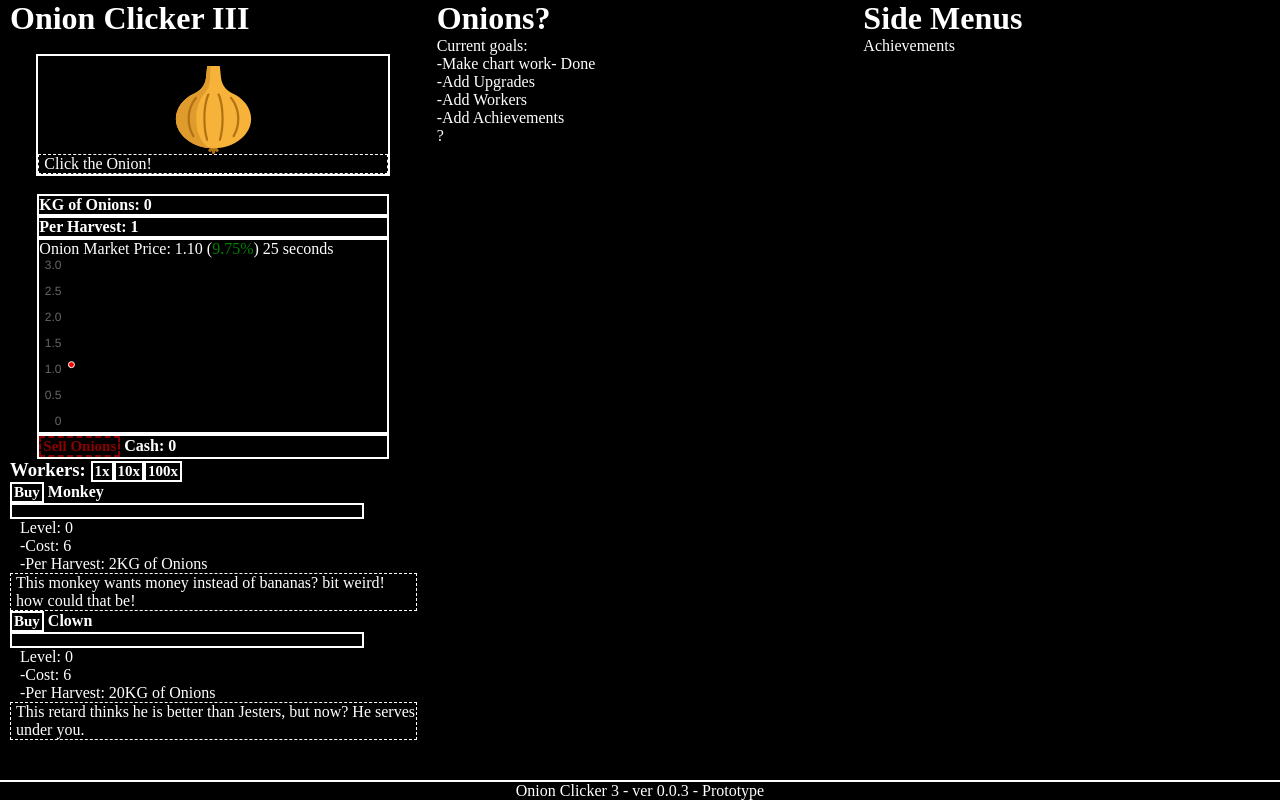
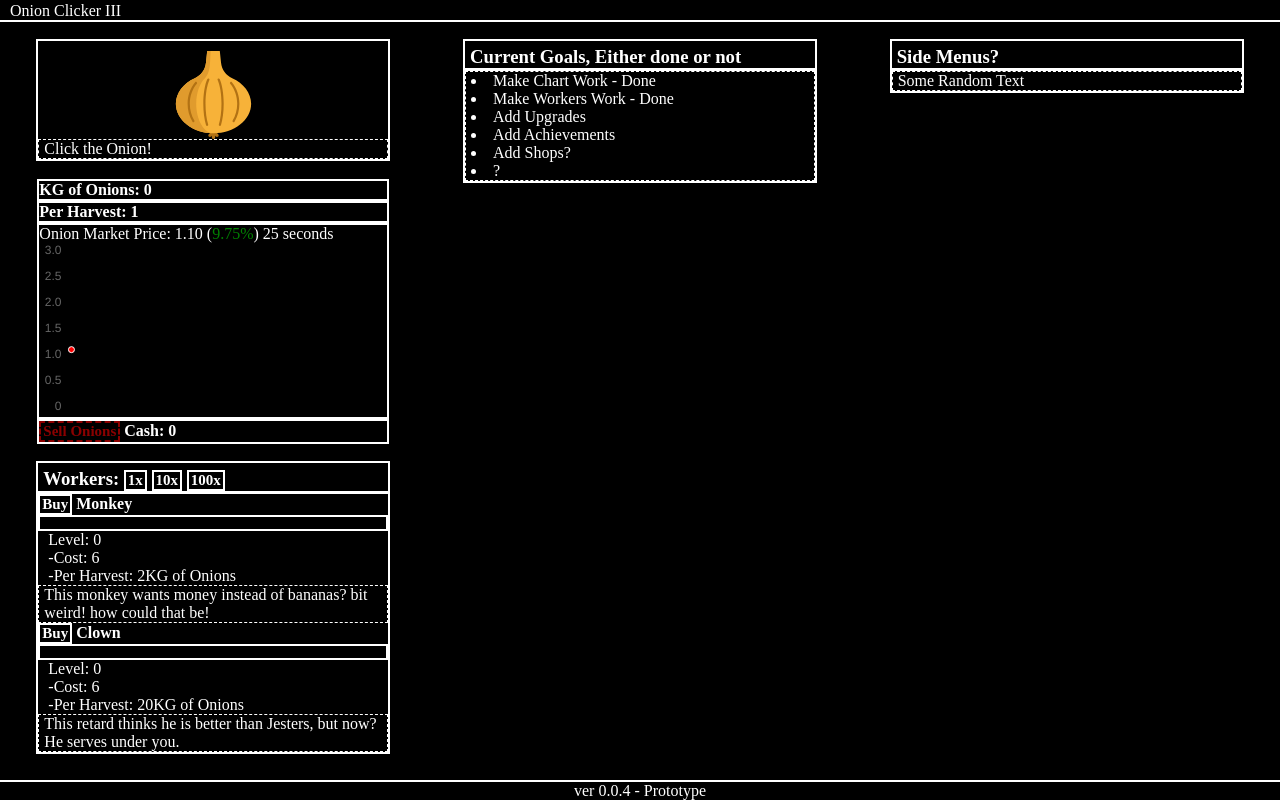
Before and after one commit to Jesterpiece/Jesterpiece.github.io, a plain HTML site: page index.html in a window 1280 px wide. Drawn offline with nearby package versions, Linux system fonts and the light colour scheme.

Commit message:
Add files via upload

```diff
--- a/index.html
+++ b/index.html
@@ -2,15 +2,14 @@
 <html lang="en">
   <head>
   	<meta charset="UTF-8">
+  <link rel="icon" href="svg/onion.svg">
 	<link rel="stylesheet" href="styles.css">
     <title>Onions Clicker III</title>
   </head>
   <body>
-
+<div class="Header">Onion Clicker III</div>
 <div class="main">
   <div class="box">
-    <div class="center">
-    <h1>Onion Clicker III</h1>
 
                 <div class="svgcontainer">
                   <object id="harvest-btn" onclick="handleHarvestClick()"> <!--The Onion-->
@@ -30,20 +29,26 @@
     <div class="Numberdisplay"><button id="sell-btn" disabled>Sell Onions</button> Cash: <span id="cash">0</span></div>
 
 <!--Workers-->
-<div class="context-upgrade">
-    <h3>Workers: <button class="1x_buy">1x</button><button class="10x_buy">10x</button><button class="100x_buy">100x</button></h3>
+<div class="context">
+  <h3>Workers:
+    <button class="buy-multiple-btn" data-value="1">1x</button>
+    <button class="buy-multiple-btn" data-value="10">10x</button>
+    <button class="buy-multiple-btn" data-value="100">100x</button>
+  </h3>
+
   <!--Monkey-->
   <div class="worker" id="monkey">
     <button id="monkey-buy" class="buy-btn">Buy</button> Monkey
   </div>
+
   <!--Monkey bar-->
   <div class="progress-bar" id="monkey-progress">
-      <div class="progress" id="monkey-progress-bar">
+    <div class="progress" id="monkey-progress-bar"></div>
   </div>
-    </div>
+
   <!--Monkey sub-->
   <div class="workersub">Level: <span id="monkey-lvl"></span></div>
-        <div class="workersub">-Cost: <span id="monkey-cost"></span></div>
+  <div class="workersub">-Cost: <span class="worker-cost" id="monkey-cost"></span></div>
   <div class="workersub">-Per Harvest: <span id="monkey-harvest"></span>KG of Onions</div>
   <div class="description">This monkey wants money instead of bananas? bit weird! how could that be!
   </div>
@@ -53,38 +58,48 @@
   <div class="worker" id="clown">
     <button id="clown-buy" class="buy-btn">Buy</button> Clown
   </div>
+
   <!--Clown bar-->
   <div class="progress-bar" id="clown-progress">
-    <div class="progress" id="clown-progress-bar">
+    <div class="progress" id="clown-progress-bar"></div>
   </div>
-  </div>
+
   <!--Clown sub-->
   <div class="workersub">Level: <span id="clown-lvl"></span></div>
-      <div class="workersub">-Cost: <span id="clown-cost"></span></div>
+  <div class="workersub">-Cost: <span class="worker-cost" id="clown-cost"></span></div>
   <div class="workersub">-Per Harvest: <span id="clown-harvest"></span>KG of Onions</div>
   <div class="description">This retard thinks he is better than Jesters, but now? He serves under you.
   </div>
-    </div> <!--Center-->
   </div>  <!--Box-->
 
 
 
   </div>
   <div class="box">
-    <h1>Onions?</h1>
-    <p>Current goals:</p>
-    <p>-Make chart work- Done</p>
-    <p>-Add Upgrades</p>
-    <p>-Add Workers</p>
-    <p>-Add Achievements</p>
-    <p>?</p>
+    <div class="context">
+    <h3>Current Goals, Either done or not</h3>
+      <div class="description">
+      <ul>
+        <li>Make Chart Work - Done</li>
+        <li>Make Workers Work - Done</li>
+        <li>Add Upgrades</li>
+        <li>Add Achievements</li>
+        <li>Add Shops?</li>
+        <li>?</li>
+
+      </ul>
+      </div>
+  </div>
   </div>
 
   <div class="box">
-    <h1>Side Menus</h1>
-    <p>Achievements</p>
+    <div class="context">
+      <h3>Side Menus?</h3>
+        <div class="description"> Some Random Text
         </div>
-  <div class="footer"><center>Onion Clicker 3 - ver 0.0.3 - Prototype</center></div>
+  </div>
+  </div>
+  <div class="footer"><center>ver 0.0.4 - Prototype</center></div>
   </body>
 <script src="https://cdnjs.cloudflare.com/ajax/libs/Chart.js/2.9.4/Chart.js"></script>
 <script src="script.js">
```
Lines whose indentation alone changed are shown as unchanged.
